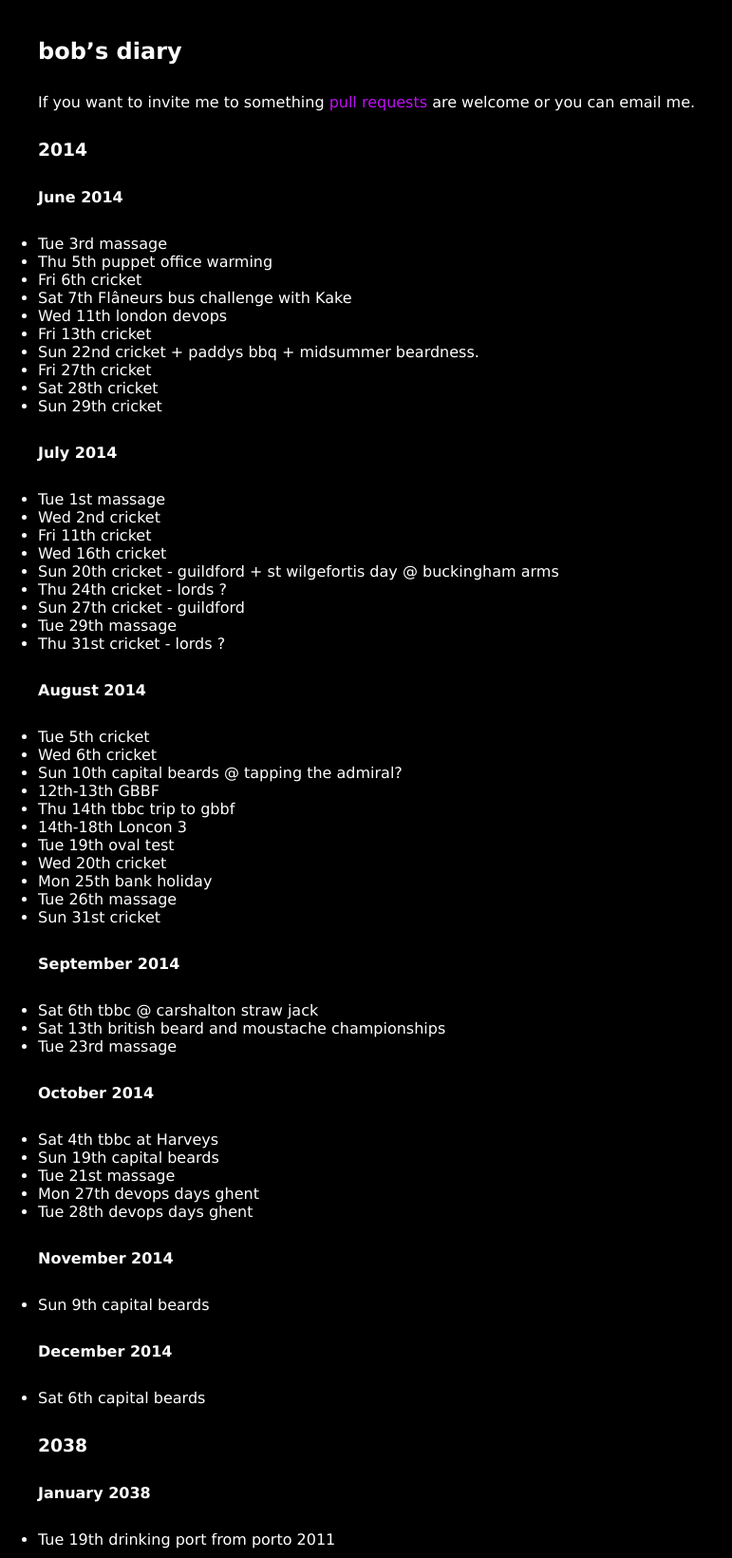
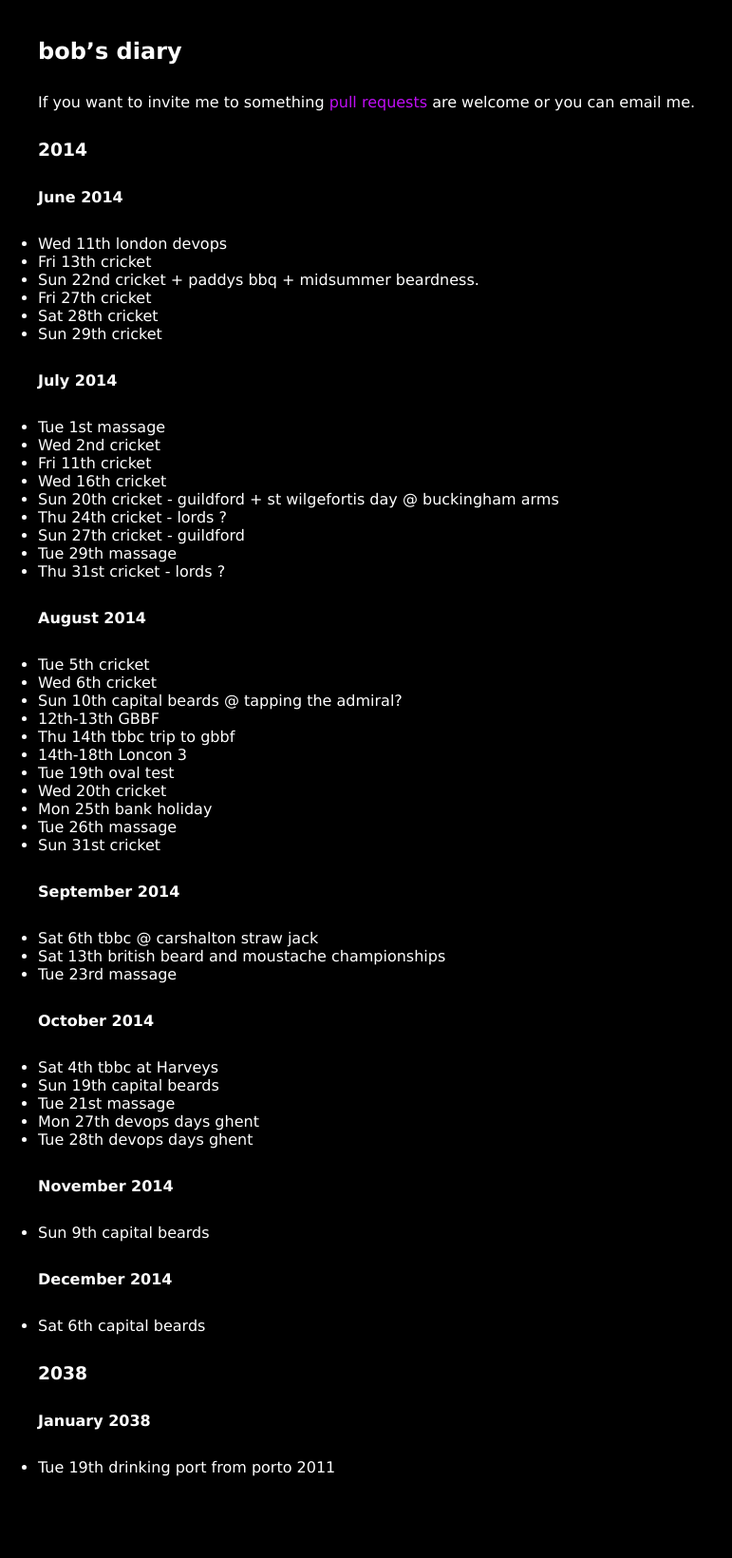
Before and after one commit to rjw1/randomness.org.uk, a Jekyll site: the page built from diary/index.md, in a window 1280 px wide. Shown: the whole page at 95% size, without its empty margins (0-771 px from the left). Built offline with Jekyll 4.4.1, drawn with Linux system fonts in a browser that asks for light colours; Markdown is read by kramdown in place of the engine named in the settings; after the commit the page ends 1564 px from its top, so only the background shows below that.

Commit message:
did many things

```diff
--- a/diary/index.md
+++ b/diary/index.md
@@ -11,10 +11,6 @@ are welcome or you can email me.
 
 #### June 2014 ####
 
-* Tue 3rd massage
-* Thu 5th puppet office warming
-* Fri 6th cricket
-* Sat 7th Flâneurs bus challenge with Kake
 * Wed 11th london devops
 * Fri 13th cricket
 * Sun 22nd cricket + paddys bbq + midsummer beardness.
```
